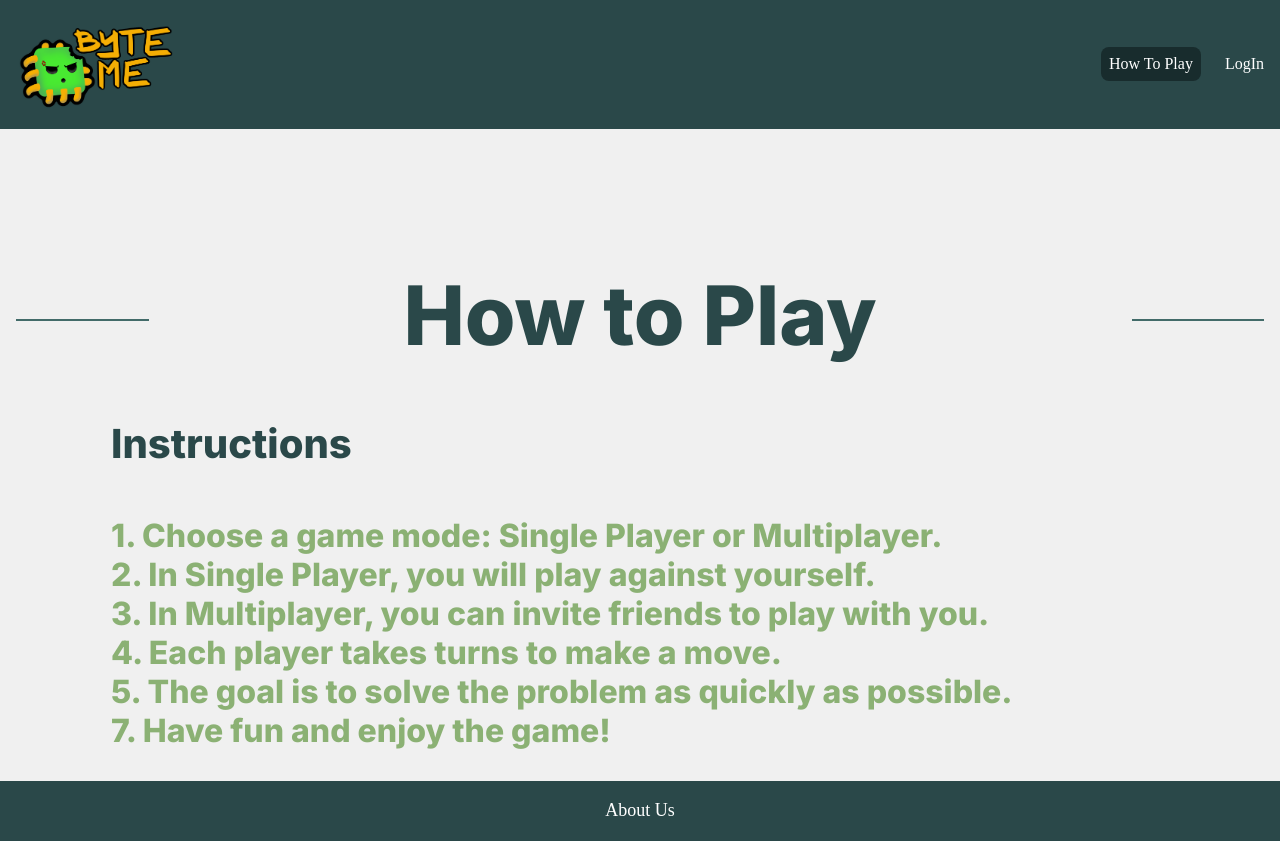
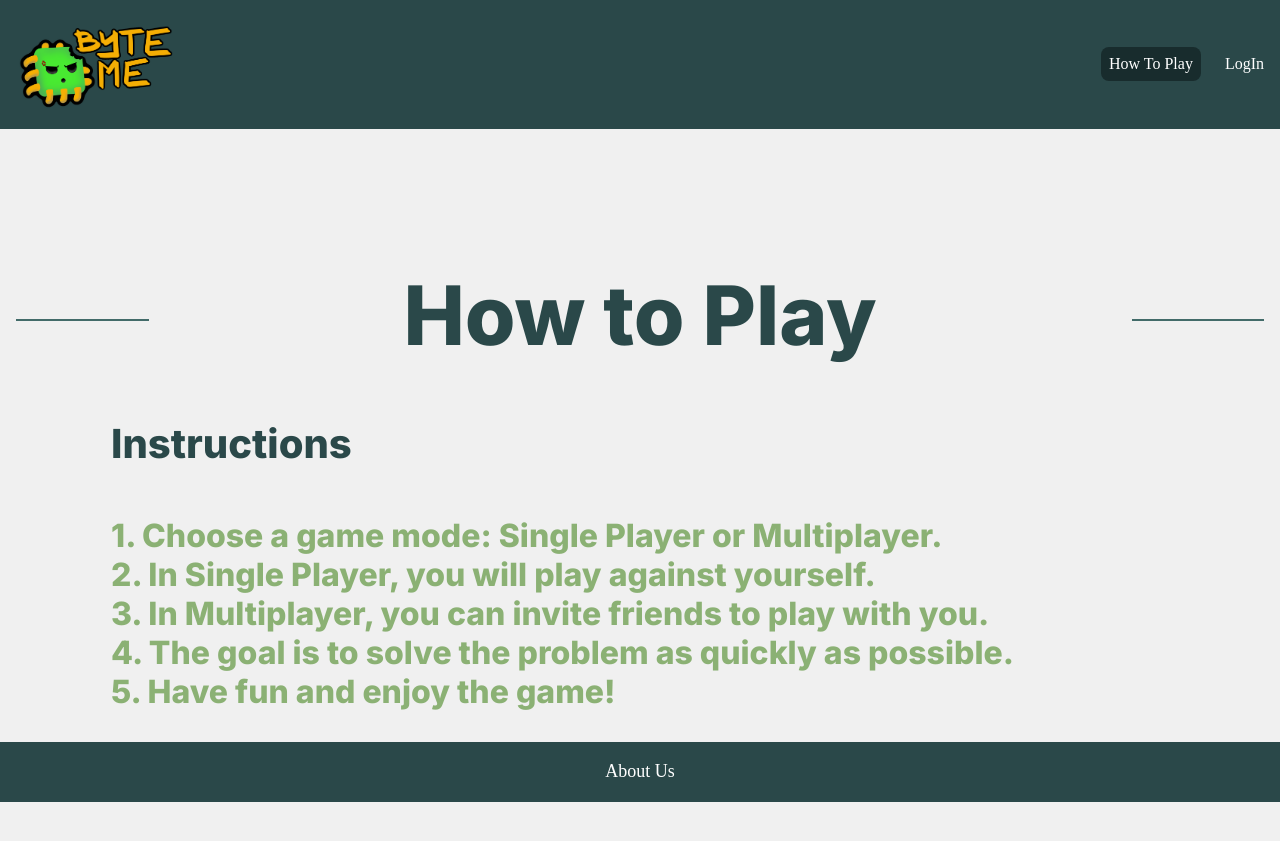
Before and after one commit to KendrickNguyen76/inf124-project, a React (Vite) app in the folder react_frontend/: page /howtoplay in a window 1280 px wide. After the commit the page ends 802 px from the top, so only its background shows below. Built offline with nearby package versions, Linux system fonts and the light colour scheme.

Commit message:
fixed list on How to Play

```diff
--- a/react_frontend/src/Components/Pages/HowToPlay.jsx
+++ b/react_frontend/src/Components/Pages/HowToPlay.jsx
@@ -17,9 +17,8 @@ const HowToPlay = () => {
         <p>1. Choose a game mode: Single Player or Multiplayer.</p>
         <p>2. In Single Player, you will play against yourself.</p>
         <p>3. In Multiplayer, you can invite friends to play with you.</p>
-        <p>4. Each player takes turns to make a move.</p>
-        <p>5. The goal is to solve the problem as quickly as possible.</p>
-        <p>7. Have fun and enjoy the game!</p>
+        <p>4. The goal is to solve the problem as quickly as possible.</p>
+        <p>5. Have fun and enjoy the game!</p>
       </div>
     </div>
   );
```
